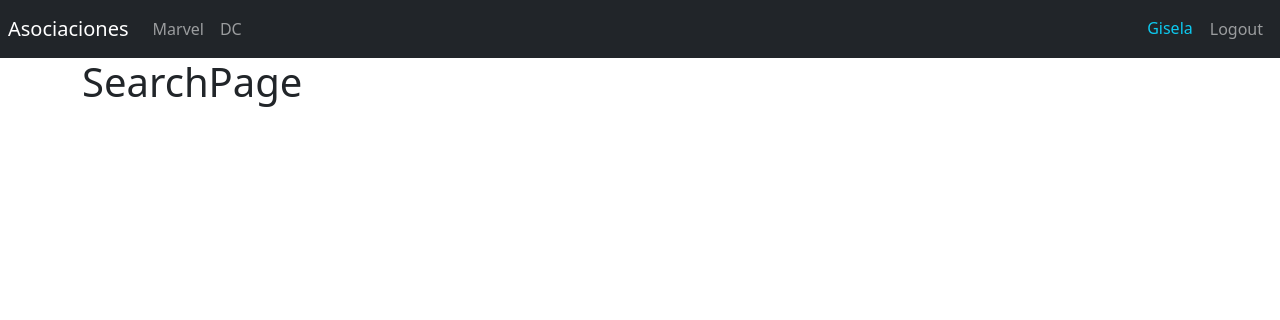
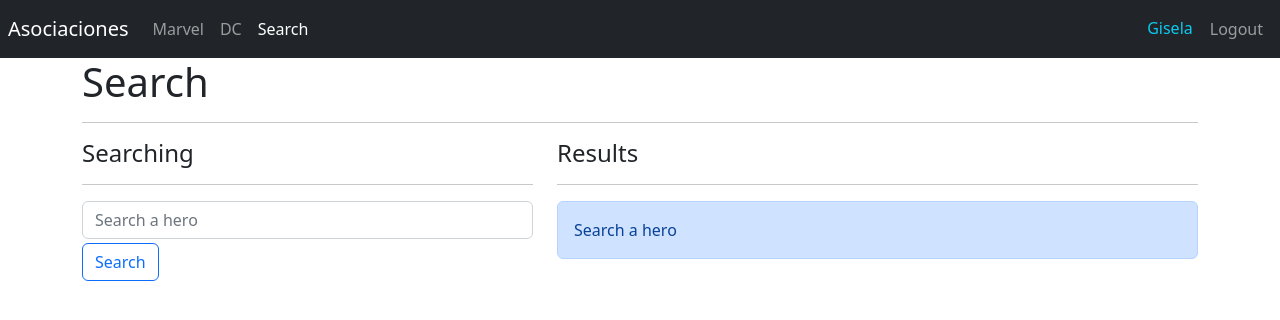
Before and after one commit to giselars/heroes-spa, a React (Vite) app: page /search in a window 1280 px wide. Shown: the top 320 px of the page. Built offline with nearby package versions, Linux system fonts and the light colour scheme.

Commit message:
:heavy_plus_sign: add queryString dependency and :sparkles: build search page

```diff
--- a/package.json
+++ b/package.json
@@ -9,6 +9,7 @@
     "preview": "vite preview"
   },
   "dependencies": {
+    "query-string": "^7.1.2",
     "react": "^18.2.0",
     "react-dom": "^18.2.0",
     "react-router-dom": "6"
--- /dev/null
+++ b/src/heroes/helpers/getHeroesByName.js
@@ -0,0 +1,15 @@
+import { heroes } from "../data/heroes";
+
+
+export const getHeroesByName = (name = '') => {
+
+    name = name.toLocaleLowerCase().trim();
+
+    if (name.length === 0) return [];
+
+   return heroes.filter(
+        hero => hero.superhero.toLocaleLowerCase().includes(name)
+    );
+
+
+}
--- a/src/heroes/helpers/index.js
+++ b/src/heroes/helpers/index.js
@@ -1,2 +1,3 @@
+export * from './getHeroById';
+export * from './getHeroesByName';
 export * from './getHeroesByPublisher';
-export * from './getHeroById';
--- a/src/heroes/pages/SearchPage.jsx
+++ b/src/heroes/pages/SearchPage.jsx
@@ -1,6 +1,88 @@
+import { useLocation, useNavigate } from 'react-router-dom';
+import queryString from 'query-string';
+
+import { useForm } from '../../hooks/useForm';
+import { HeroCard } from '../components';
+import { getHeroesByName } from '../helpers';
 
 export const SearchPage = () => {
+
+  const navigate = useNavigate();
+  const location = useLocation();
+  const {q = '' }= queryString.parse( location.search );
+  const heroes = getHeroesByName(q);
+
+  const showSearch = q.length === 0;
+  const showError = (q.length > 0) && heroes.length === 0;
+
+  const { searchText, onInputChange } = useForm({
+    searchText: q
+  });
+
+
+  const onSearchSubmit = (event) => {
+    event.preventDefault();
+    // if (searchText.trim().length <= 1) return;
+
+    navigate(`?q=${ searchText }`);
+  }
+
   return (
-    <h1>SearchPage</h1>
+    <>
+      <h1>Search</h1>
+      <hr />
+
+      <div className="row">
+        <div className="col-5">
+          <h4>Searching</h4>
+          <hr />
+          <form onSubmit={ onSearchSubmit }>
+            <input
+              type="text"
+              placeholder="Search a hero"
+              className="form-control"
+              name="searchText"
+              autoComplete="off"
+              value={ searchText }
+              onChange={ onInputChange }
+            />
+          </form>
+          <button className="btn btn-outline-primary mt-1">
+            Search
+          </button>
+        </div>
+        <div className="col-7">
+            <h4>Results</h4>
+            <hr />
+
+            {/* {
+              ( q === '')
+              ? <div className="alert alert-primary">Search a hero</div>
+              : (heroes.length === 0)
+                && <div className="alert alert-danger">No hero with <b>{ q }</b></div>
+            } */}
+
+            <div
+              className="alert alert-primary animate__animated animate__fadeIn"
+              style={{ display: showSearch ? '' : 'none'}}
+            >
+              Search a hero
+            </div>
+            <div
+              className="alert alert-danger animate__animated animate__fadeIn"
+              style={{ display: showError ? '' : 'none'}}
+            >
+              No hero with <b>{ q }</b>
+            </div>
+
+
+            {
+              heroes.map( hero => (
+                <HeroCard key={hero.id} {...hero}/>
+              ))
+            }
+        </div>
+      </div>
+    </>
   )
 }
--- /dev/null
+++ b/src/hooks/useForm.js
@@ -0,0 +1,25 @@
+import { useState } from 'react';
+
+export const useForm = ( initialForm = {} ) => {
+
+    const [ formState, setFormState ] = useState( initialForm );
+
+    const onInputChange = ({ target }) => {
+        const { name, value } = target;
+        setFormState({
+            ...formState,
+            [ name ]: value
+        });
+    }
+
+    const onResetForm = () => {
+        setFormState( initialForm );
+    }
+
+    return {
+        ...formState,
+        formState,
+        onInputChange,
+        onResetForm,
+    }
+}
--- a/src/ui/components/Navbar.jsx
+++ b/src/ui/components/Navbar.jsx
@@ -37,6 +37,12 @@
                     >
                         DC
                     </NavLink>
+                    <NavLink
+                        className={({isActive}) => `nav-item nav-link ${ isActive ? 'active':''}` }
+                        to="/search"
+                    >
+                        Search
+                    </NavLink>
                 </div>
             </div>
 
```
Also changed, not shown: 1 other file (tests, documents, lock files or other folders).
